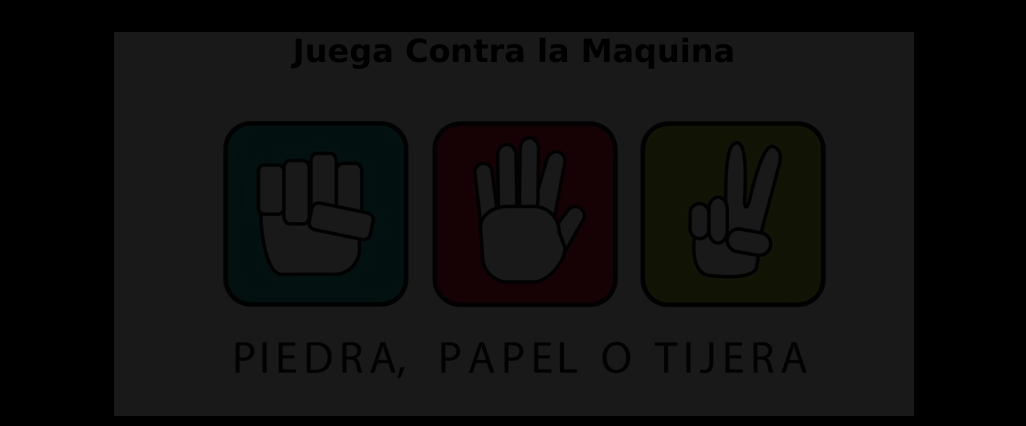
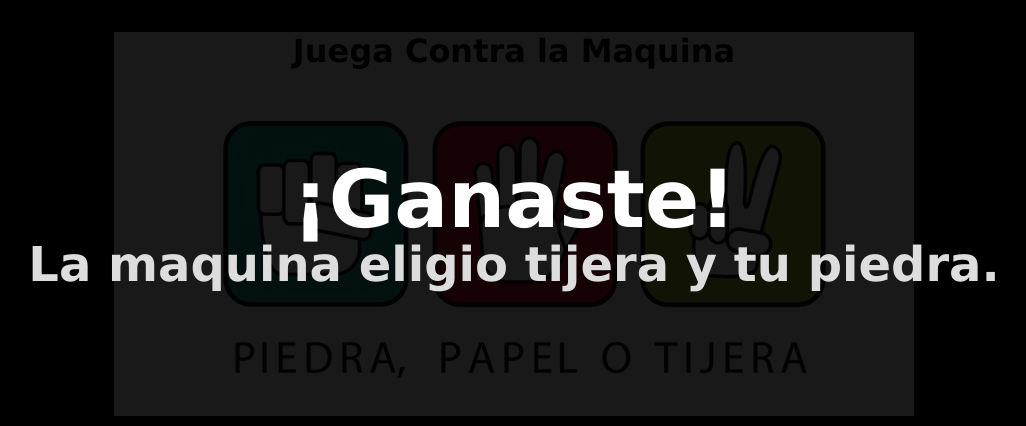
Before and after one commit to johnsi15/juegoPiedraPapelyTijera, a plain HTML site: page inicio.html in a window 1280 px wide. Both pictures are taken after a click on the element 434 px from the left and 232 px from the top of the page. Shown: the top 426 px of the page, without its empty margins (126-1152 px from the left). Drawn offline with Linux system fonts and the light colour scheme.

Commit message:
Mejoras
En el codigo html y en el javaScript

```diff
--- a/inicio.html
+++ b/inicio.html
@@ -9,9 +9,9 @@
 <body>
 	<div id="juego">
 		<h1>Juega Contra la Maquina</h1>
-		<div onclick="usuario('piedra');" id="piedra"></div>
-        <div onclick="usuario('papel');" id="papel"></div>
-        <div onclick="usuario('tijera');" id="tijera"></div>
+		<div onclick="usuario('0');" id="piedra"></div>
+        <div onclick="usuario('1');" id="papel"></div>
+        <div onclick="usuario('2');" id="tijera"></div>
 	</div>
 
 	<div id="informacion">
--- a/script.js
+++ b/script.js
@@ -1,53 +1,59 @@
-
 //var opciones = ["piedra", "papel", "tijera"];
 var opciones = [0, 1, 2];
 var eleccionMaquina;
 
-function maquina(){
-    eleccionMaquina = Math.floor(Math.random() * 5);
+function aleatorio(minimo, maximo){
+    var numero = Math.floor(Math.random() * (maximo - minimo +1) + minimo);
+    return numero;
 }
 
 function usuario(eleccionUsuario){
     eleccionUsuario = parseInt(eleccionUsuario);
-maquina();
+    eleccionMaquina = aleatorio(0,2);
+    alert(eleccionUsuario);
+    alert(eleccionMaquina);
 
-if(eleccionUsuario == 0){
-    if(opciones[eleccionMaquina] == 1){
+    if(eleccionUsuario == 0){//el usuario eligio piedra
+        if(opciones[eleccionMaquina] == 1){//si la maquina eligio papel
             document.getElementById('efecto').innerHTML ='<h1>¡Perdiste!</h1> <h3>La maquina eligio papel y tu piedra.</h3>';
-    }
+        }else{
             if(opciones[eleccionMaquina] == 2){
                 document.getElementById('efecto').innerHTML ='<h1>¡Ganaste!</h1> <h3>La maquina eligio tijera y tu piedra.</h3>';
-    }
+            }else{
                 if(opciones[eleccionMaquina] == 0){
                     document.getElementById('efecto').innerHTML ='<h1>¡Empate!</h1> <h3>Ambos eligieron piedra.</h3>';
                 }
             }
+        }
+    }
 
-if(eleccionUsuario == 1){
+    if(eleccionUsuario == 1){//el usuario eligio papel
         if(opciones[eleccionMaquina] == 2){
             document.getElementById('efecto').innerHTML ='<h1>¡Perdiste!</h1> <h3>La maquina eligio tijera y tu papel.</h3>';
-    }
+        }else{
             if(opciones[eleccionMaquina] == 0){
                 document.getElementById('efecto').innerHTML ='<h1>¡Ganaste!</h1> <h3>La maquina eligio piedra y tu papel.</h3>';
 
-    }
+            }else{
                 if(opciones[eleccionMaquina] == 1){
                     document.getElementById('efecto').innerHTML ='<h1>¡Empate!</h1> <h3>Ambos eligieron papel.</h3>';
-
+                }
+            }
         }
     }
 
-if(eleccionUsuario == 2) {
+    if(eleccionUsuario == 2) {//el usuario eligio tijera
         if(opciones[eleccionMaquina] == 1){
             document.getElementById('efecto').innerHTML ='<h1>¡Ganaste!</h1> <h3>La maquina eligio papel y tu tijera.</h3>';
 
-    }
+        }else{
             if(opciones[eleccionMaquina] == 0){
                 document.getElementById('efecto').innerHTML ='<h1>¡Perdiste!</h1> <h3>La maquina eligio piedra y tu tijera.</h3>';
-
-    }
+            }else{
                 if(opciones[eleccionMaquina] == 2) {
                     document.getElementById('efecto').innerHTML ='<h1>¡Empate!</h1> <h3>Ambos eligieron tijera.</h3>';
+                }
+            }
         }
     }
 
```
Lines whose indentation alone changed are shown as unchanged.
